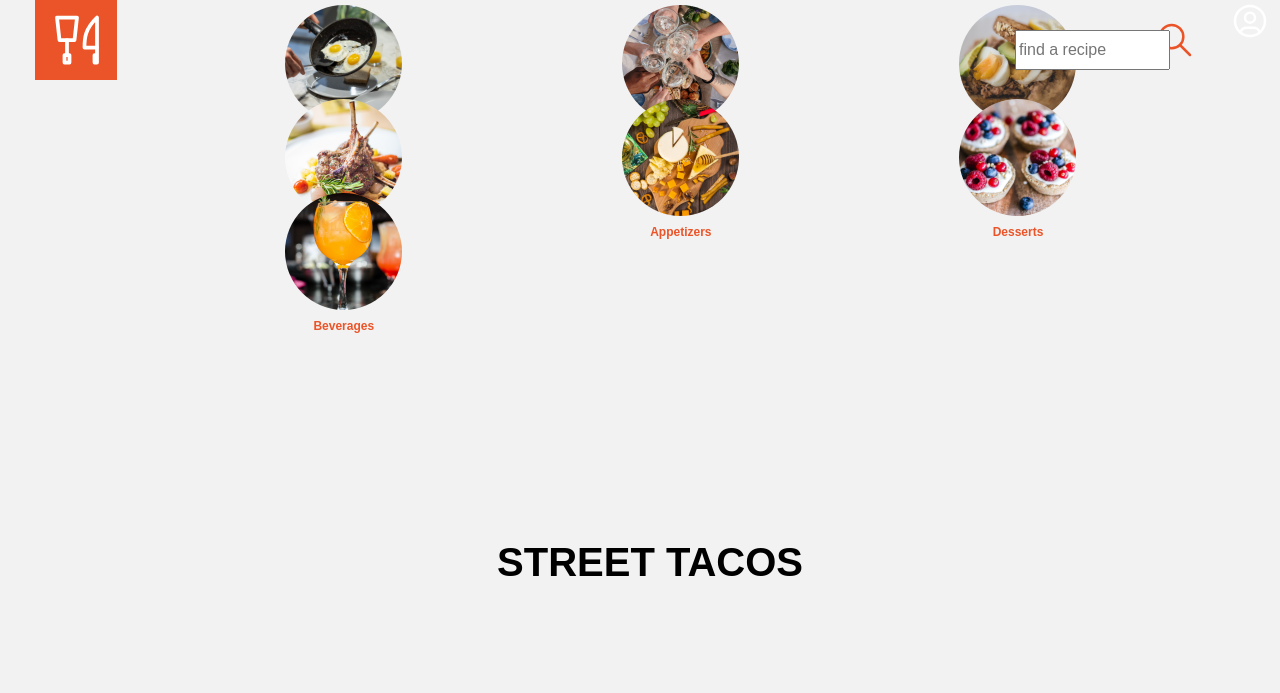
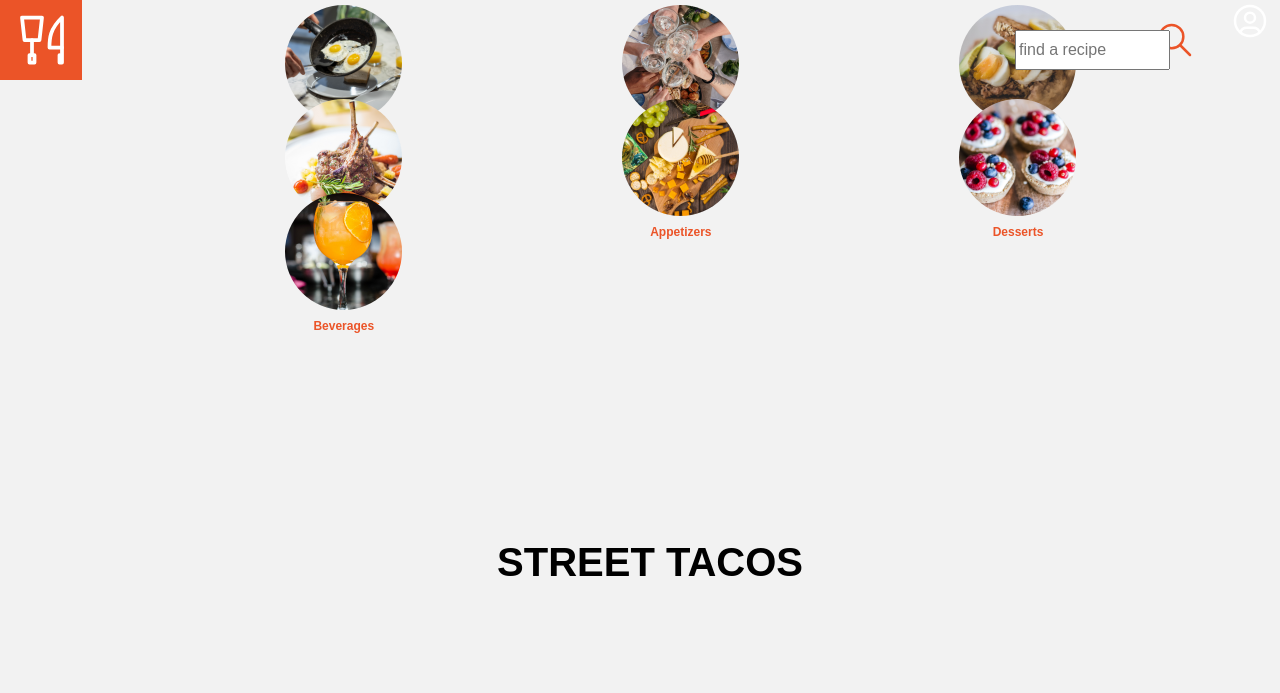
Before and after one commit to nwelsch1/Recipe, a plain HTML site: page index.html in a window 1280 px wide. Shown: the top 693 px of the page. Drawn offline with Linux system fonts and the light colour scheme.

Commit message:
Update styles.css

```diff
--- a/styles.css
+++ b/styles.css
@@ -429,6 +429,10 @@ footer section div {
         overflow: visible;
         max-height: 100px;
     }
+    nav ul li:first-child {
+        order: 1;
+        left: 80px;
+    }
     nav ul li:last-child {
         order: 4;
         margin-bottom: 10px;
```
